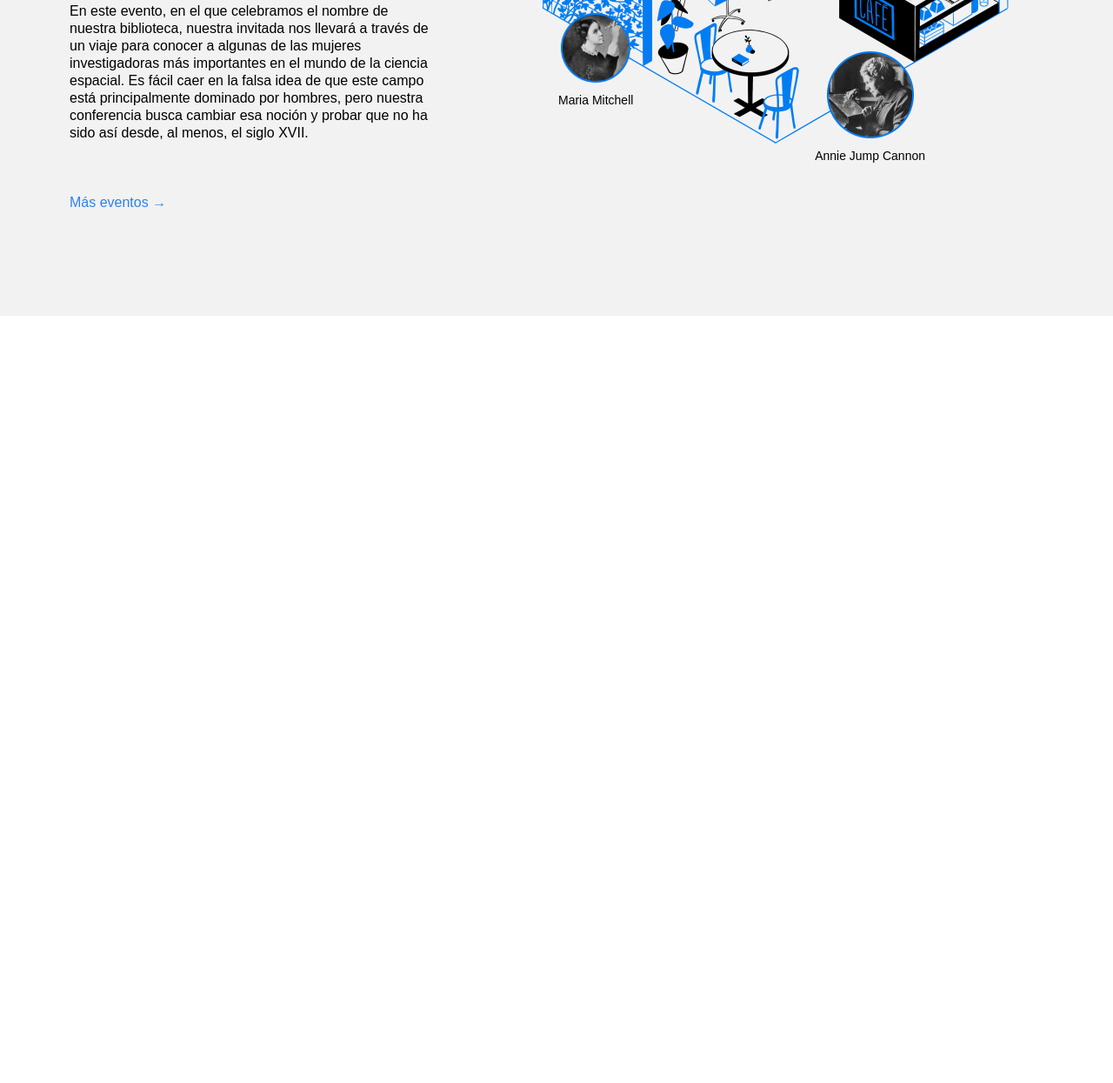
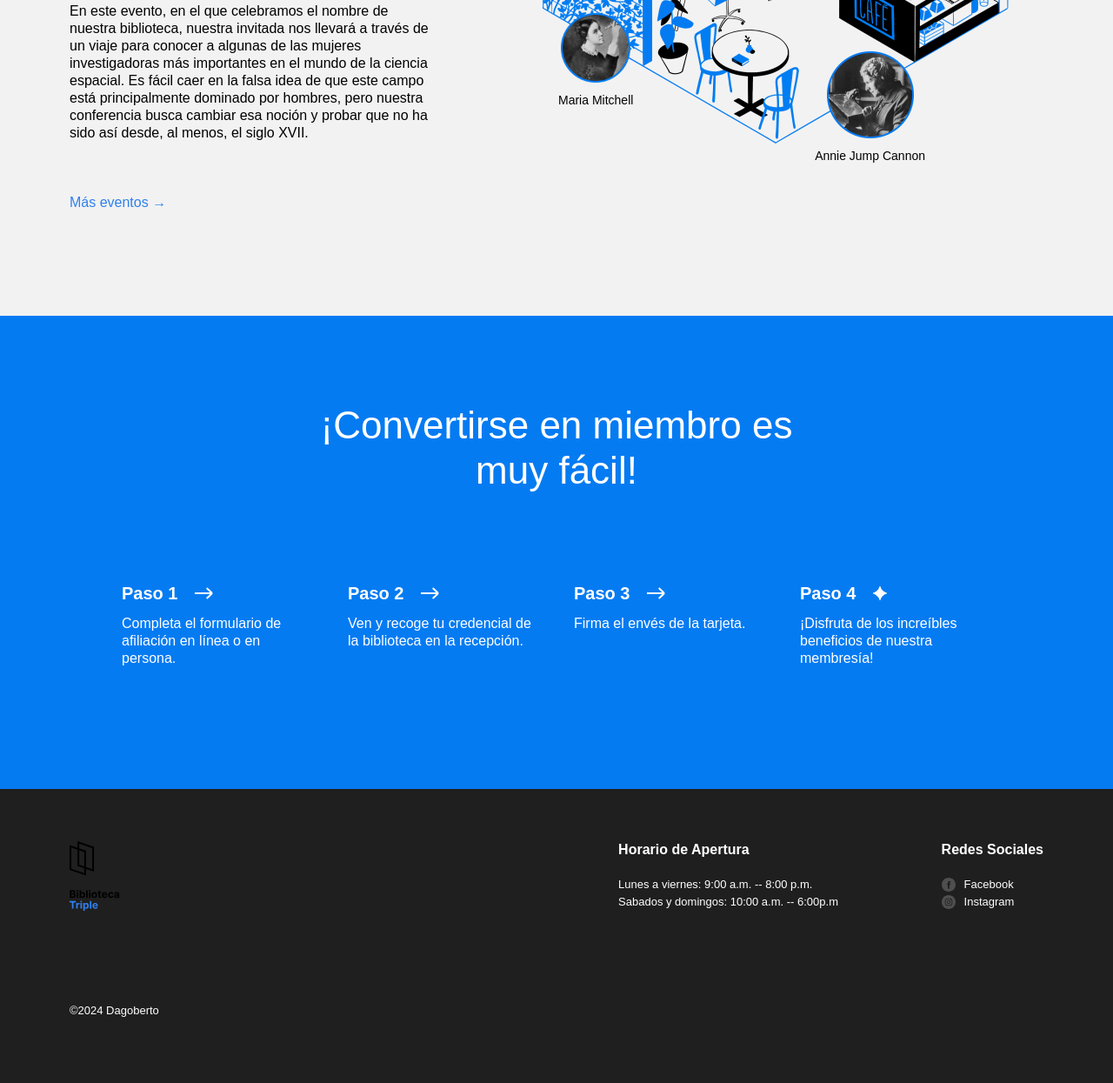
Before and after one commit to Dago14/web_project_library_es, a plain HTML site: page index.html in a window 1280 px wide. Shown: the part 2575-3820 px from the top of the page at 87% size. Before the commit the page ends 2938 px from the top, so only its background shows below. Drawn offline with Linux system fonts and the light colour scheme.

Commit message:
Etapa 3 Terminada

```diff
--- a/index.html
+++ b/index.html
@@ -230,6 +230,114 @@
             </div>
           </div>
         </section>
+
+        <section class="membership">
+          <h2 class="membership__title">
+            ¡Convertirse en miembro es muy fácil!
+          </h2>
+          <ul class="membership__steps">
+            <li class="step">
+              <h3 class="step__title">
+                Paso 1
+                <img
+                  src="./images/icon_step_forward.svg"
+                  alt="icon forward"
+                  class="step__icon"
+                />
+              </h3>
+              <p class="step__description">
+                Completa el formulario de afiliación en línea o en persona.
+              </p>
+            </li>
+            <li class="step">
+              <h3 class="step__title">
+                Paso 2
+                <img
+                  src="./images/icon_step_forward.svg"
+                  alt="icon forward"
+                  class="step__icon"
+                />
+              </h3>
+              <p class="step__description">
+                Ven y recoge tu credencial de la biblioteca en la recepción.
+              </p>
+            </li>
+            <li class="step">
+              <h3 class="step__title">
+                Paso 3
+                <img
+                  src="./images/icon_step_forward.svg"
+                  alt="icon forward"
+                  class="step__icon"
+                />
+              </h3>
+              <p class="step__description">Firma el envés de la tarjeta.</p>
+            </li>
+            <li class="step">
+              <h3 class="step__title">
+                Paso 4
+                <img
+                  src="./images/icon_step_finish.svg"
+                  alt="icon finish"
+                  class="step__icon"
+                />
+              </h3>
+              <p class="step__description">
+                ¡Disfruta de los increíbles beneficios de nuestra membresía!
+              </p>
+            </li>
+          </ul>
+        </section>
+        <footer class="footer">
+          <div class="footer__columns">
+            <div class="footer__column">
+              <img
+                class="footer__logo"
+                alt="logo icon"
+                src="./images/logo.svg"
+              />
+            </div>
+
+            <div class="footer__column footer__column_content_hours">
+              <h3 class="footer__column-heading">Horario de Apertura</h3>
+              <ul class="footer__list">
+                <li class="footer__list-item">
+                  Lunes a viernes: 9:00 a.m. -- 8:00 p.m.
+                </li>
+                <li class="footer__list-item">
+                  Sabados y domingos: 10:00 a.m. -- 6:00p.m
+                </li>
+              </ul>
+            </div>
+
+            <div class="footer__column footer__column_content_social">
+              <h3 class="footer__column-heading">Redes Sociales</h3>
+              <ul class="footer__list">
+                <li class="footer__list-item">
+                  <a href="#" class="footer__column-link">
+                    <img
+                      src="./images/facebook_white.svg"
+                      alt="facebook icon"
+                      class="footer__social-icon"
+                    />
+                    Facebook
+                  </a>
+                </li>
+                <li class="footer__list-item">
+                  <a href="#" class="footer__column-link">
+                    <img
+                      src="./images/instagram_white.svg"
+                      alt="instagram icon"
+                      class="footer__social-icon"
+                    />
+                    Instagram
+                  </a>
+                </li>
+              </ul>
+            </div>
+          </div>
+          <p class="footer__copyright">©2024 Dagoberto</p>
+        </footer>
       </main>
     </div>
   </body>
--- a/styles/style.css
+++ b/styles/style.css
@@ -284,3 +284,110 @@
   font-size: 14px;
   margin: 0;
 }
+
+.membership {
+  padding: 100px 0 140px;
+  background-color: #057bf2;
+  color: #ffffff;
+}
+
+.membership__title {
+  max-width: 574px;
+  margin: 0 auto;
+  text-align: center;
+  font-size: 44px;
+  font-weight: 500;
+  line-height: 52px;
+}
+
+.membership__steps {
+  list-style-type: none;
+  padding: 0;
+  margin: 100px 0 0;
+
+  display: flex;
+  justify-content: center;
+  gap: 40px;
+}
+
+.step {
+  flex-basis: 220px;
+}
+
+.step__title {
+  margin: 0;
+  font-size: 20px;
+  line-height: 30px;
+  font-weight: 700;
+  display: flex;
+  align-items: center;
+}
+
+.step__icon {
+  margin-left: 20px;
+}
+
+.step__description {
+  margin: 10px 0 0;
+}
+
+.footer {
+  box-sizing: border-box;
+  padding: 60px 80px;
+  color: #fff;
+  background-color: #1f1f1f;
+}
+
+.footer__columns {
+  display: flex;
+  justify-content: space-between;
+}
+
+.footer__column_content_hours {
+  position: absolute;
+  right: 300px;
+}
+
+.footer__column_content_social {
+  margin-left: 80px;
+}
+
+.footer__logo {
+  height: 80px;
+  width: 58px;
+}
+
+.footer__column-heading {
+  margin-top: 0px;
+  margin-bottom: 20px;
+  font-size: medium;
+}
+
+.footer__list {
+  list-style-type: none;
+  padding: 0;
+  margin: 0;
+  font-size: small;
+}
+
+.footer__list-item {
+  padding: 0 16px 0 0;
+}
+
+.footer__column-link {
+  display: flex;
+  text-decoration: none;
+  color: white;
+  column-gap: 10px;
+  align-items: center;
+}
+
+.footer__social-icon {
+  height: 16px;
+  width: 16px;
+}
+
+.footer__copyright {
+  margin-top: 100px;
+  font-size: small;
+}
```
